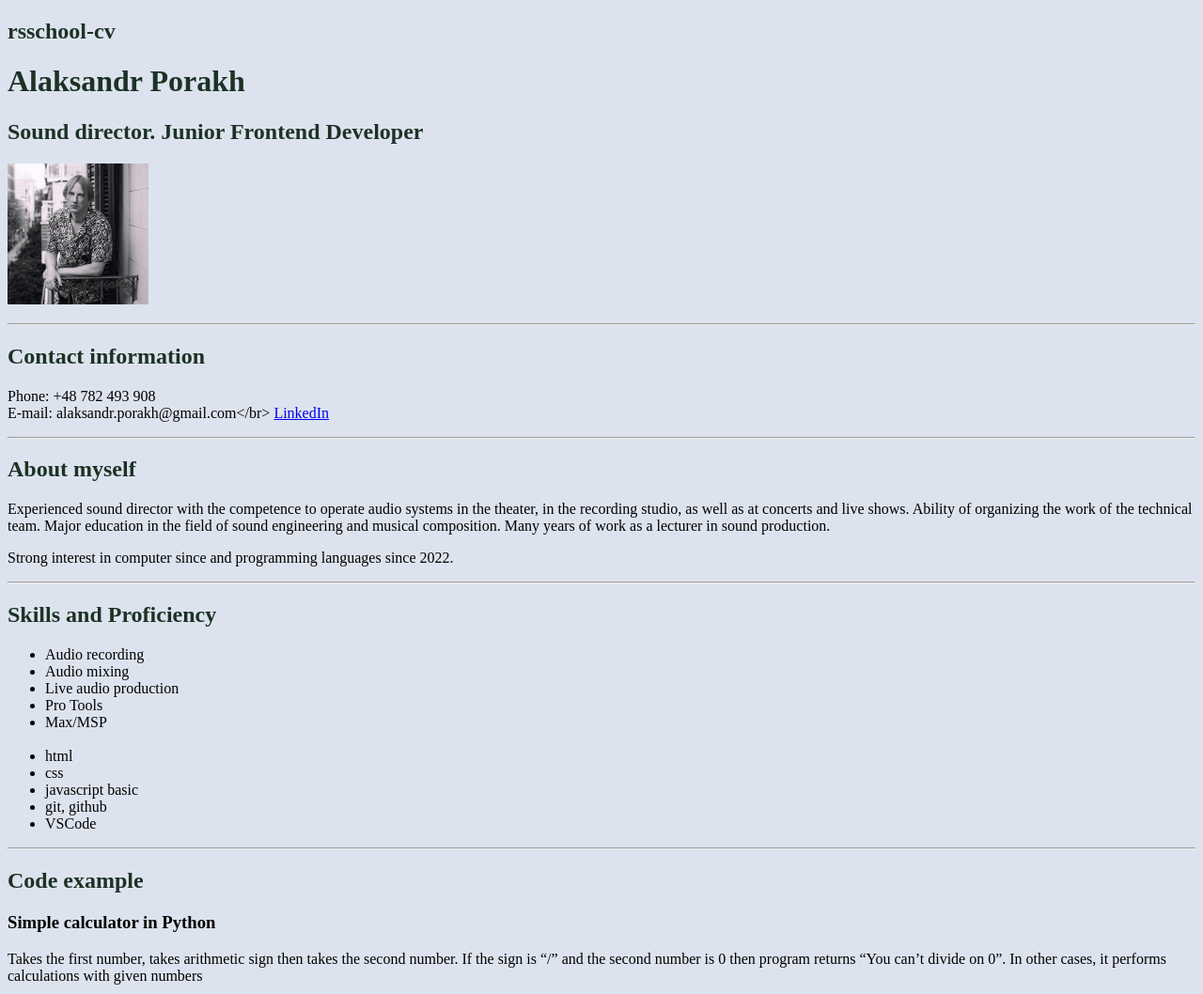
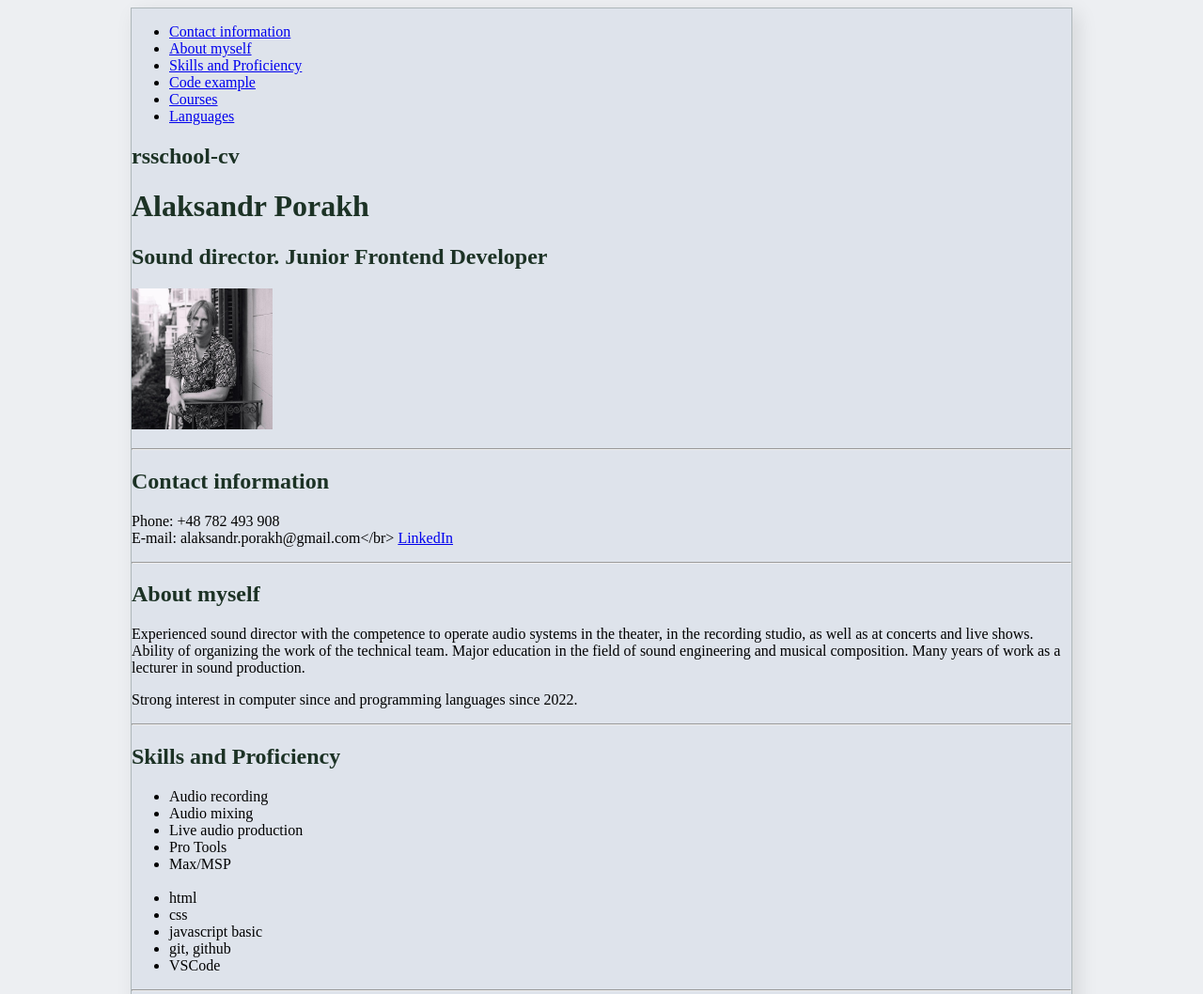
Before and after one commit to APorakh/rsschool-cv, a plain HTML site: page index.html in a window 1280 px wide. Shown: the top 1058 px of the page at 94% size. Drawn offline with Linux system fonts and the light colour scheme; files that its build step writes are made by us from their sources; a script that the page names is missing.

Commit message:
feat: made the main block centralized

```diff
--- a/index.html
+++ b/index.html
@@ -33,6 +33,17 @@
     <link href="style.css" rel="stylesheet" />
   </head>
   <body>
+    <div class="wrapper">
+      <nav class="menu">
+        <ul>
+          <li><a href="#">Contact information</a></li>
+          <li><a href="#">About myself</a></li>
+          <li><a href="#">Skills and Proficiency</a></li>
+          <li><a href="#">Code example</a></li>
+          <li><a href="#">Courses</a></li>
+          <li><a href="#">Languages</a></li>
+        </ul>
+      </nav>
       <div class="container-lg px-3 my-5 markdown-body">
         <h2 id="rsschool-cv" class="header-secondary">
           rsschool-cv<a
@@ -100,15 +111,17 @@
         </h2>
 
         <p>
-        Experienced sound director with the competence to operate audio systems
-        in the theater, in the recording studio, as well as at concerts and live
-        shows. Ability of organizing the work of the technical team. Major
-        education in the field of sound engineering and musical composition.
-        Many years of work as a lecturer in sound production.
+          Experienced sound director with the competence to operate audio
+          systems in the theater, in the recording studio, as well as at
+          concerts and live shows. Ability of organizing the work of the
+          technical team. Major education in the field of sound engineering and
+          musical composition. Many years of work as a lecturer in sound
+          production.
         </p>
 
         <p>
-        Strong interest in computer since and programming languages since 2022.
+          Strong interest in computer since and programming languages since
+          2022.
         </p>
 
         <hr />
@@ -268,5 +281,6 @@
           />
         </a>
       </footer>
+    </div>
   </body>
 </html>
--- a/style.css
+++ b/style.css
@@ -1,7 +1,16 @@
 body {
-  background: #dde3ee;
+  background: #edeff2;
 }
 
 .header-secondary {
   color: #1c3225;
 }
+
+.wrapper {
+  background-color: #dee3eb;
+  border: 1px solid #1c32253f;
+  width: 1000px;
+  margin: auto;
+  justify-content: center;
+  box-shadow: 6px 6px 20px rgba(0, 0, 0, 0.1);
+}
```
Lines whose indentation alone changed are shown as unchanged.
